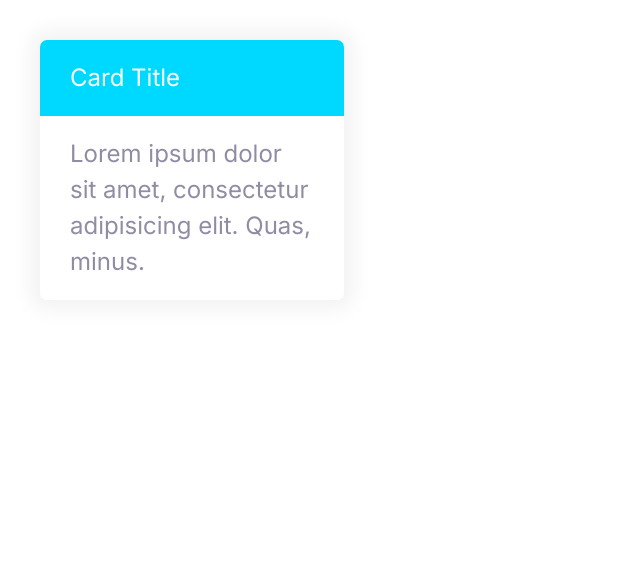
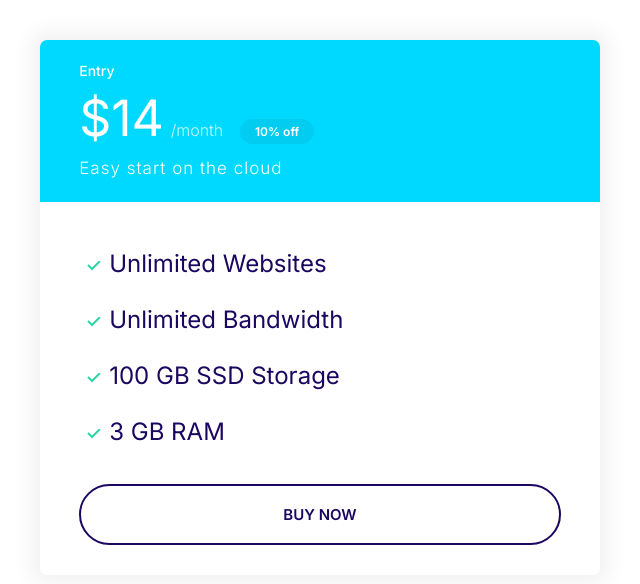
Before and after one commit to SpaceCatNugget/Sonify, a plain HTML site: page index.html in a window 1280 px wide. Shown: the whole page, without its empty margins (0-640 px from the left). Drawn offline with Linux system fonts and the light colour scheme.

Commit message:
Defined plans cards.

```diff
--- a/css/styles.css
+++ b/css/styles.css
@@ -118,6 +118,7 @@ a {
 
 .badge--small {
     font-size: 1.6rem;
+    padding: 0.5rem 1.5rem;
 }
 
 @media screen and (min-width: 1024px) {
@@ -220,8 +221,8 @@ a {
 
 .btn--outline {
     background: #fff;
-    color: var(--color-headings);
-    border: 2px solid var(--color-headings);
+    color: var(--color-heading);
+    border: 2px solid var(--color-heading);
 }
 
 .btn--accent {
@@ -234,21 +235,21 @@ a {
 }
 
 .btn--outline:hover {
-    background: var(--color-headings);
+    background: var(--color-heading);
     color: #fff;
 }
 
 .btn--stretched {
     padding-left: 6rem;
     padding-right: 6rem;
-  }
+}
 
-  .btn--block {
+.btn--block {
     width: 100%;
     display: inline-block;
-  }
+}
 
-  @media screen and (min-width: 1024px) {
+@media screen and (min-width: 1024px) {
     .btn {
       font-size: 1.5rem;
     }
@@ -299,7 +300,7 @@ a {
 
 .card__header,
 .card__body {
-    padding: 2rem 3rem;
+    padding: 2rem 7%;
 }
 
 .card--primary .card__header {
@@ -307,7 +308,80 @@ a {
     color: #fff;
 }
 
+.card--primary .badge--primary {
+    background: #126de4;
+}
+
 .card--secondary .card__header{
     background: var(--color-secondary);
     color: #fff;
 }
+
+.card--secondary .badge--secondary {
+    background: #02cdf1;
+}
+
+/* Plans */
+.plan {
+    transition: transform 0.2s ease-out;
+}
+
+.plan__name {
+    color: #fff;
+    margin: 0;
+    font-weight: 500;
+    font-size: 2.4rem;
+}
+
+.plan__price {
+    font-size: 5rem;
+}
+
+.plan__billing-cycle {
+    font-size: 2.4rem;
+    font-weight: 300;
+    opacity: 0.8;
+    margin-right: 1rem;
+}
+
+.plan__description {
+    font-size: 2rem;
+    font-weight: 300;
+    letter-spacing: 1px;
+    display: block;
+}
+
+.plan .list__item {
+    margin-bottom: 2rem;
+}
+
+.plan--popular .card__header {
+    position: relative;
+}
+
+.plan--popular .card__header::before {
+    content: url(../images/popular.svg);
+    width: 40px;
+    display: inline-block;
+    position: absolute;
+    top: -6px;
+    right: 5%;
+}
+
+@media screen and (min-width: 1024px) {
+    .plan--popular {
+      transform: scale(1.1);
+    }
+    .plan__name {
+      font-size: 1.4rem;
+    }
+    .plan__price {
+      font-size: 5rem;
+    }
+    .plan__billing-cycle {
+      font-size: 1.6rem;
+    }
+    .plan__description {
+      font-size: 1.7rem;
+    }
+}
--- a/index.html
+++ b/index.html
@@ -9,16 +9,30 @@
     <link rel="preconnect" href="https://fonts.googleapis.com" />
     <link rel="preconnect" href="https://fonts.gstatic.com" crossorigin />
     <link
-      href="https://fonts.googleapis.com/css2?family=Inter:wght@400;600;700&display=swap"
+      href="https://fonts.googleapis.com/css2?family=Inter:wght@300;400;500;600;700&display=swap"
       rel="stylesheet"
     />
   </head>
   <body>
-    <div style="width: 30%; padding: 4rem">
-      <div class="card card--secondary">
-        <header class="card__header">Card Title</header>
-        <div class="card__body">
-          Lorem ipsum dolor sit amet, consectetur adipisicing elit. Quas, minus.
+    <div class="plan">
+      <div style="width: 50%; padding: 4rem">
+        <div class="card card--secondary">
+          <header class="card__header">
+            <h3 class="plan__name">Entry</h3>
+            <span class="plan__price">$14</span>
+            <span class="plan__billing-cycle">/month</span>
+            <span class="badge badge--secondary badge--small">10% off</span>
+            <span class="plan__description">Easy start on the cloud</span>
+          </header>
+          <div class="card__body">
+            <ul class="list list--tick">
+              <li class="list__item">Unlimited Websites</li>
+              <li class="list__item">Unlimited Bandwidth</li>
+              <li class="list__item">100 GB SSD Storage</li>
+              <li class="list__item">3 GB RAM</li>
+            </ul>
+            <button class="btn btn--outline btn--block">Buy now</button>
+          </div>
         </div>
       </div>
     </div>
```
Also changed, not shown: components/plans.html (added, +22 -0 lines), images/popular.svg (added).
